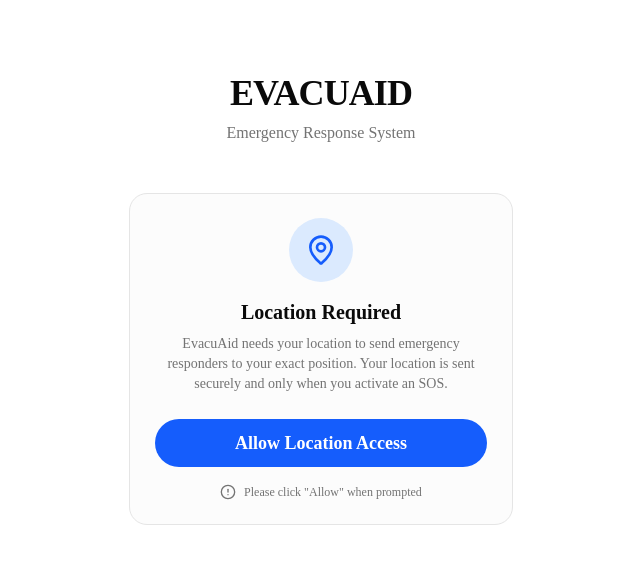
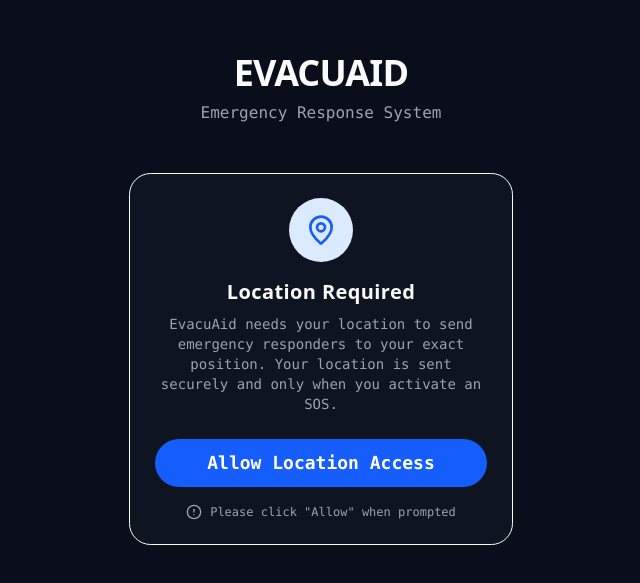
Before and after one commit to codercathwon/EvacuaidV2, a Next.js app: page / in a window 1280 px wide. Shown: the part 101-684 px from the top of the page, without its empty margins (319-959 px from the left). Built offline with nearby package versions, Linux system fonts and the light colour scheme.

Commit message:
auto: update globals.css

```diff
--- a/app/globals.css
+++ b/app/globals.css
@@ -1,6 +1,8 @@
 @import "tailwindcss";
 @import "tw-animate-css";
 @import "shadcn/tailwind.css";
+
+@import url('https://fonts.googleapis.com/css2?family=IBM+Plex+Mono:wght@400;500;600&family=Rajdhani:wght@600;700&display=swap');
 
 @custom-variant dark (&:is(.dark *));
 
@@ -48,72 +50,61 @@
 }
 
 :root {
-    --background: oklch(1 0 0);
-    --foreground: oklch(0.145 0 0);
-    --card: oklch(1 0 0);
-    --card-foreground: oklch(0.145 0 0);
-    --popover: oklch(1 0 0);
-    --popover-foreground: oklch(0.145 0 0);
-    --primary: oklch(0.205 0 0);
-    --primary-foreground: oklch(0.985 0 0);
-    --secondary: oklch(0.97 0 0);
-    --secondary-foreground: oklch(0.205 0 0);
-    --muted: oklch(0.97 0 0);
-    --muted-foreground: oklch(0.556 0 0);
-    --accent: oklch(0.97 0 0);
-    --accent-foreground: oklch(0.205 0 0);
-    --destructive: oklch(0.577 0.245 27.325);
-    --border: oklch(0.922 0 0);
-    --input: oklch(0.922 0 0);
-    --ring: oklch(0.708 0 0);
-    --chart-1: oklch(0.87 0 0);
-    --chart-2: oklch(0.556 0 0);
-    --chart-3: oklch(0.439 0 0);
-    --chart-4: oklch(0.371 0 0);
-    --chart-5: oklch(0.269 0 0);
-    --radius: 0.625rem;
-    --sidebar: oklch(0.985 0 0);
-    --sidebar-foreground: oklch(0.145 0 0);
-    --sidebar-primary: oklch(0.205 0 0);
-    --sidebar-primary-foreground: oklch(0.985 0 0);
-    --sidebar-accent: oklch(0.97 0 0);
-    --sidebar-accent-foreground: oklch(0.205 0 0);
-    --sidebar-border: oklch(0.922 0 0);
-    --sidebar-ring: oklch(0.708 0 0);
+    /* Emergency Command palette */
+    --bg-base: #0A0E1A;
+    --bg-surface: #111827;
+    --bg-elevated: #1F2937;
+    --accent-red: #DC2626;
+    --accent-red-glow: #EF4444;
+    --accent-amber: #F59E0B;
+    --accent-green: #10B981;
+    --accent-blue: #3B82F6;
+    --text-primary: #F9FAFB;
+    --text-secondary: #9CA3AF;
+    --text-muted: #4B5563;
+    --border: #1F2937;
+    --border-bright: #374151;
+
+    /* Map palette into existing shadcn/tailwind tokens */
+    --background: var(--bg-base);
+    --foreground: var(--text-primary);
+    --card: var(--bg-surface);
+    --card-foreground: var(--text-primary);
+    --popover: var(--bg-elevated);
+    --popover-foreground: var(--text-primary);
+    --primary: var(--accent-blue);
+    --primary-foreground: var(--text-primary);
+    --secondary: color-mix(in srgb, var(--bg-elevated) 85%, black);
+    --secondary-foreground: var(--text-primary);
+    --muted: color-mix(in srgb, var(--bg-surface) 88%, black);
+    --muted-foreground: var(--text-secondary);
+    --accent: color-mix(in srgb, var(--bg-elevated) 92%, black);
+    --accent-foreground: var(--text-primary);
+    --destructive: var(--accent-red);
+    --border: var(--border);
+    --input: var(--border-bright);
+    --ring: var(--accent-blue);
+    --radius: 0.75rem;
+
+    /* Keep charts present but subdued */
+    --chart-1: var(--accent-blue);
+    --chart-2: var(--accent-green);
+    --chart-3: var(--accent-amber);
+    --chart-4: var(--accent-red);
+    --chart-5: var(--text-secondary);
+
+    --sidebar: var(--bg-surface);
+    --sidebar-foreground: var(--text-primary);
+    --sidebar-primary: var(--accent-blue);
+    --sidebar-primary-foreground: var(--text-primary);
+    --sidebar-accent: var(--bg-elevated);
+    --sidebar-accent-foreground: var(--text-primary);
+    --sidebar-border: var(--border);
+    --sidebar-ring: var(--accent-blue);
 }
 
 .dark {
-    --background: oklch(0.145 0 0);
-    --foreground: oklch(0.985 0 0);
-    --card: oklch(0.205 0 0);
-    --card-foreground: oklch(0.985 0 0);
-    --popover: oklch(0.205 0 0);
-    --popover-foreground: oklch(0.985 0 0);
-    --primary: oklch(0.922 0 0);
-    --primary-foreground: oklch(0.205 0 0);
-    --secondary: oklch(0.269 0 0);
-    --secondary-foreground: oklch(0.985 0 0);
-    --muted: oklch(0.269 0 0);
-    --muted-foreground: oklch(0.708 0 0);
-    --accent: oklch(0.269 0 0);
-    --accent-foreground: oklch(0.985 0 0);
-    --destructive: oklch(0.704 0.191 22.216);
-    --border: oklch(1 0 0 / 10%);
-    --input: oklch(1 0 0 / 15%);
-    --ring: oklch(0.556 0 0);
-    --chart-1: oklch(0.87 0 0);
-    --chart-2: oklch(0.556 0 0);
-    --chart-3: oklch(0.439 0 0);
-    --chart-4: oklch(0.371 0 0);
-    --chart-5: oklch(0.269 0 0);
-    --sidebar: oklch(0.205 0 0);
-    --sidebar-foreground: oklch(0.985 0 0);
-    --sidebar-primary: oklch(0.488 0.243 264.376);
-    --sidebar-primary-foreground: oklch(0.985 0 0);
-    --sidebar-accent: oklch(0.269 0 0);
-    --sidebar-accent-foreground: oklch(0.985 0 0);
-    --sidebar-border: oklch(1 0 0 / 10%);
-    --sidebar-ring: oklch(0.556 0 0);
+  /* Keep .dark identical to :root (no light theme) */
 }
 
 @layer base {
@@ -121,9 +112,82 @@
     @apply border-border outline-ring/50;
     }
   body {
-    @apply bg-background text-foreground;
+    @apply bg-background text-foreground antialiased;
     }
   html {
-    @apply font-sans;
+    font-family: 'IBM Plex Mono', ui-monospace, SFMono-Regular, Menlo, Monaco, Consolas, "Liberation Mono", "Courier New", monospace;
     }
 }
+
+@layer base {
+  :where(h1, h2, h3, h4, h5, h6) {
+    font-family: 'Rajdhani', ui-sans-serif, system-ui, -apple-system, Segoe UI, Roboto, Helvetica, Arial, "Apple Color Emoji", "Segoe UI Emoji";
+    letter-spacing: 0.02em;
+  }
+
+  /* Grain overlay on base background */
+  body::before {
+    content: "";
+    position: fixed;
+    inset: 0;
+    pointer-events: none;
+    opacity: 0.03;
+    mix-blend-mode: overlay;
+    z-index: 0;
+    background-image:
+      radial-gradient(circle at 20% 10%, rgba(255,255,255,0.08) 0 1px, transparent 1px 100%),
+      radial-gradient(circle at 80% 30%, rgba(255,255,255,0.06) 0 1px, transparent 1px 100%),
+      radial-gradient(circle at 40% 80%, rgba(255,255,255,0.07) 0 1px, transparent 1px 100%);
+    background-size: 220px 220px, 260px 260px, 240px 240px;
+  }
+
+  body > * {
+    position: relative;
+    z-index: 1;
+  }
+
+  :focus-visible {
+    outline: 2px solid var(--accent-blue);
+    outline-offset: 2px;
+  }
+
+  /* Thin dark scrollbars */
+  * {
+    scrollbar-width: thin;
+    scrollbar-color: var(--border-bright) transparent;
+  }
+  *::-webkit-scrollbar {
+    width: 10px;
+    height: 10px;
+  }
+  *::-webkit-scrollbar-track {
+    background: transparent;
+  }
+  *::-webkit-scrollbar-thumb {
+    background: color-mix(in srgb, var(--bg-elevated) 80%, black);
+    border: 1px solid var(--border);
+    border-radius: 999px;
+  }
+  *::-webkit-scrollbar-thumb:hover {
+    background: color-mix(in srgb, var(--bg-elevated) 92%, black);
+  }
+}
+
+@layer utilities {
+  .font-display {
+    font-family: 'Rajdhani', ui-sans-serif, system-ui, -apple-system, Segoe UI, Roboto, Helvetica, Arial;
+  }
+  .font-ui {
+    font-family: 'IBM Plex Mono', ui-monospace, SFMono-Regular, Menlo, Monaco, Consolas, "Liberation Mono", "Courier New", monospace;
+  }
+}
+
+@keyframes evacuaid-pulse-ring {
+  0% { transform: scale(1); opacity: 1; }
+  100% { transform: scale(1.15); opacity: 0; }
+}
+
+@keyframes evacuaid-slide-down {
+  from { transform: translateY(-14px); opacity: 0; }
+  to { transform: translateY(0); opacity: 1; }
+}
```
